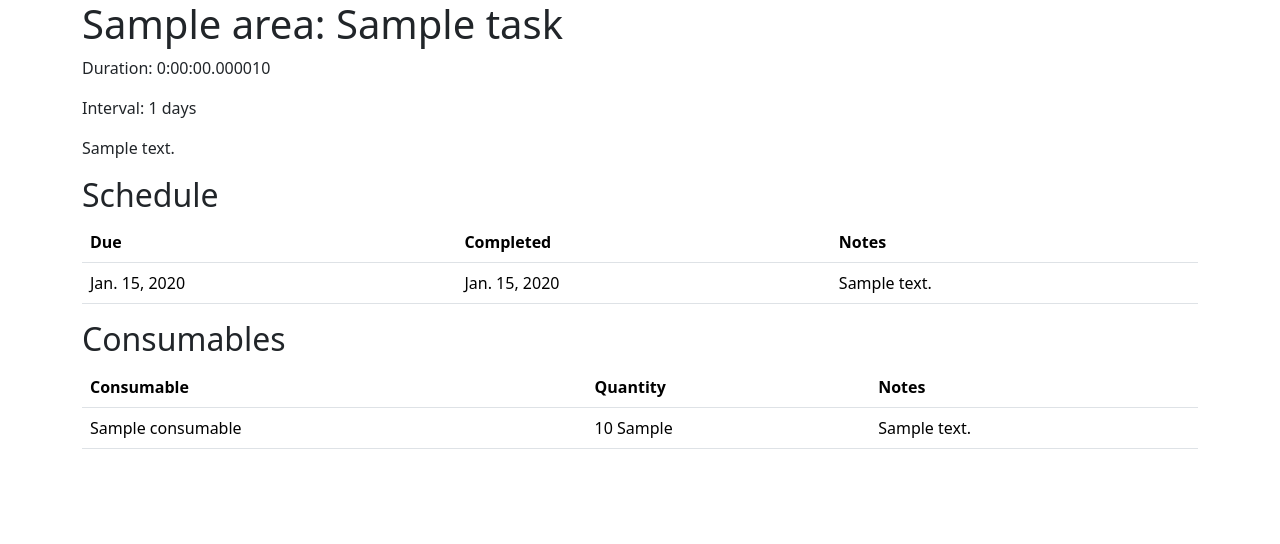
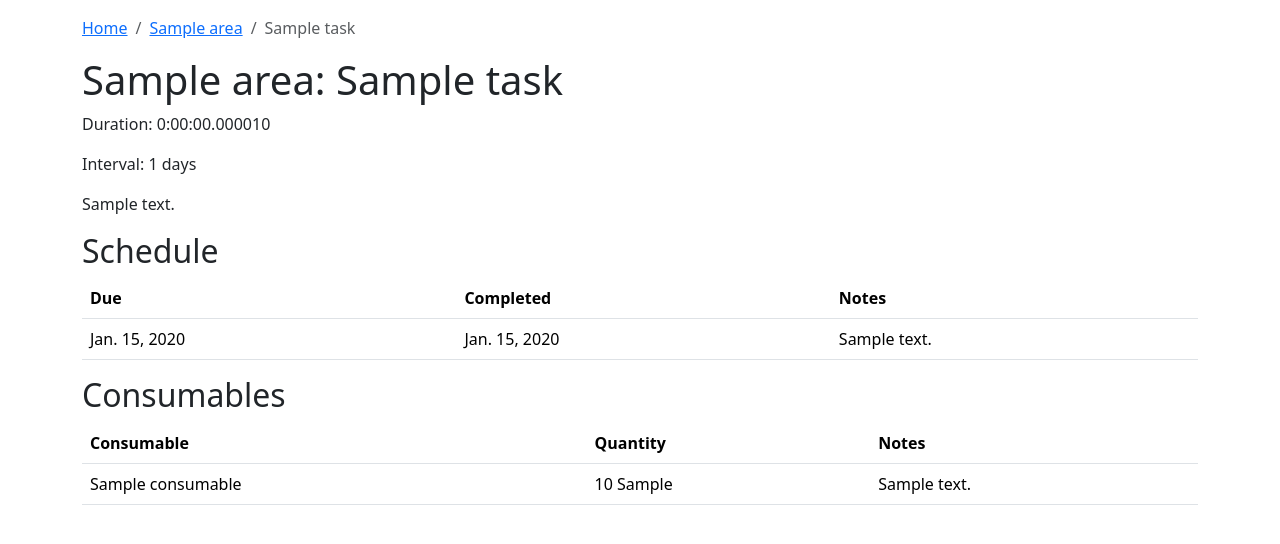
Before and after one commit to jhh/upkeep, a Django app: page /tasks/1/ in a window 1280 px wide. Shown: the top 544 px of the page. Run offline with Django 5.2, Linux system fonts and the light colour scheme; tables that the repository leaves empty hold one stand-in row (values such as "Sample post"); parts of the project's set-up code (start-up, migrations or seed data) failed here and were passed over; some libraries are stand-ins or nearby versions.

Commit message:
Add breadcrumbs

```diff
--- a/upkeep/core/views.py
+++ b/upkeep/core/views.py
@@ -11,7 +11,16 @@ from .models import Area, Task
 def areas_view(request):
     if request.method == "GET":
         areas = Area.objects.all()
-        return render(request, "core/area_list.html", {"areas": areas})
+
+        breadcrumbs = [
+            {"name": "Home", "url": None},
+        ]
+
+        return render(
+            request,
+            "core/area_list.html",
+            {"areas": areas, "breadcrumbs": breadcrumbs},
+        )
 
 
 def tasks_view(request):
@@ -27,7 +36,17 @@ def tasks_view(request):
             {"area": key, "tasks": list(group)}
             for key, group in groupby(tasks, key=itemgetter("area__name"))
         ]
-        return render(request, "core/task_list.html", {"grouped_tasks": grouped_tasks})
+
+        breadcrumbs = [
+            {"name": "Home", "url": "/"},
+            {"name": grouped_tasks[0]["area"] if area else "Tasks", "url": None},
+        ]
+
+        return render(
+            request,
+            "core/task_list.html",
+            {"grouped_tasks": grouped_tasks, "breadcrumbs": breadcrumbs},
+        )
 
 
 def task_view(request, pk):
@@ -35,5 +54,16 @@ def task_view(request, pk):
         task = Task.objects.select_related("area").get(pk=pk)
     except Task.DoesNotExist:
         raise Http404
+
     if request.method == "GET":
-        return render(request, "core/task.html", {"task": task})
+        breadcrumbs = [
+            {"name": "Home", "url": "/"},
+            {"name": task.area.name, "url": f"/tasks/?area={task.area.pk}"},
+            {"name": task.name, "url": None},
+        ]
+
+        return render(
+            request,
+            "core/task.html",
+            {"task": task, "breadcrumbs": breadcrumbs},
+        )
--- a/upkeep/ui/templates/ui/base.html
+++ b/upkeep/ui/templates/ui/base.html
@@ -16,7 +16,20 @@
 </head>
 
 <body hx-headers='{"X-CSRFToken": "{{ csrf_token }}"}'>
-<main id="main" class="container" hx-boost="true">
+<main id="main" class="container mt-3" hx-boost="true">
+  <nav aria-label="breadcrumb">
+    <ol class="breadcrumb">
+      {% for crumb in breadcrumbs %}
+        <li class="breadcrumb-item {% if not crumb.url %}active{% endif %}">
+          {% if crumb.url %}
+            <a href="{{ crumb.url }}">{{ crumb.name }}</a>
+          {% else %}
+            {{ crumb.name }}
+          {% endif %}
+        </li>
+      {% endfor %}
+    </ol>
+  </nav>
   {% block main %}{% endblock %}
 </main>
 <div id="modals-here"
```
